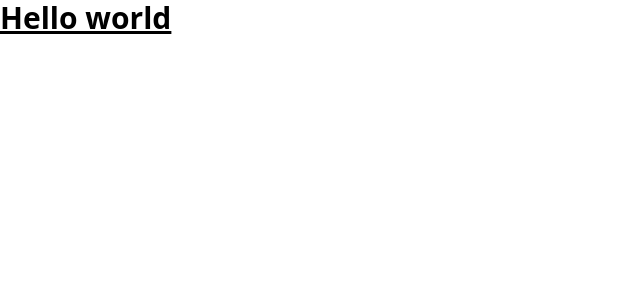
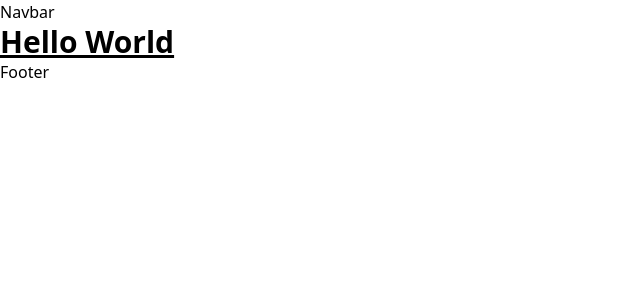
Before and after one commit to Sumit9953/NFT_MARKETPLACE_CRYPTOKET, a Next.js app: page / in a window 1280 px wide. Shown: the top 300 px of the page, without its empty margins (0-640 px from the left). Built offline with nearby package versions, Linux system fonts and the light colour scheme.

Commit message:
add components

```diff
--- /dev/null
+++ b/components/Footer.jsx
@@ -0,0 +1,7 @@
+import React from 'react';
+
+const Footer = () => (
+  <div>Footer</div>
+);
+
+export default Footer;
--- /dev/null
+++ b/components/Navbar.jsx
@@ -0,0 +1,7 @@
+import React from 'react';
+
+const Navbar = () => (
+  <div>Navbar</div>
+);
+
+export default Navbar;
--- /dev/null
+++ b/components/index.js
@@ -0,0 +1,4 @@
+import Navbar from './Navbar';
+import Footer from './Footer';
+
+export { Navbar, Footer };
--- a/pages/_app.js
+++ b/pages/_app.js
@@ -1,5 +1,17 @@
+import Script from 'next/script';
+import { ThemeProvider } from 'next-themes';
+
+import { Navbar, Footer } from '../components';
 import '../styles/globals.css';
 
-const MyApp = ({ Component, pageProps }) => <Component {...pageProps} />;
-
+const MyApp = ({ Component, pageProps }) => (
+  <ThemeProvider attribute="class">
+    <div className="dark:bg-nft-dark bg-white min-h-screen">
+      <Navbar />
+      <Component {...pageProps} />
+      <Footer />
+    </div>
+    <Script src="https://kit.fontawesome.com/09ae7a197c.js" crossorigin="anonymous" />
+  </ThemeProvider>
+);
 export default MyApp;
--- a/pages/api/hello.js
+++ /dev/null
@@ -1,5 +0,0 @@
-// Next.js API route support: https://nextjs.org/docs/api-routes/introduction
-
-export default function handler(req, res) {
-  res.status(200).json({ name: 'John Doe' })
-}
--- /dev/null
+++ b/pages/create-nft.js
@@ -0,0 +1,7 @@
+import React from 'react';
+
+const CreateNFT = () => (
+  <div>create-nft</div>
+);
+
+export default CreateNFT;
--- /dev/null
+++ b/pages/created-nft.js
@@ -0,0 +1,7 @@
+import React from 'react';
+
+const CreatedNFTs = () => (
+  <div>CreatedNFTs</div>
+);
+
+export default CreatedNFTs;
--- a/pages/index.js
+++ b/pages/index.js
@@ -1,7 +1,7 @@
 
 const Home = () => (
   <div>
-    <h1 className="text-3xl font-bold underline">Hello world</h1>
+    <h1 className="text-3xl font-bold underline">Hello World</h1>
   </div>
 );
 
--- /dev/null
+++ b/pages/my-nfts.js
@@ -0,0 +1,7 @@
+import React from 'react';
+
+const MyNFTs = () => (
+  <div>MyNFTs</div>
+);
+
+export default MyNFTs;
--- /dev/null
+++ b/pages/nft-detalis.js
@@ -0,0 +1,7 @@
+import React from 'react';
+
+const NFTDeytails = () => (
+  <div>NFTDeytails</div>
+);
+
+export default NFTDeytails;
--- /dev/null
+++ b/pages/resell-nft.js
@@ -0,0 +1,7 @@
+import React from 'react';
+
+const ResellNFT = () => (
+  <div>ResellNFT</div>
+);
+
+export default ResellNFT;
```
